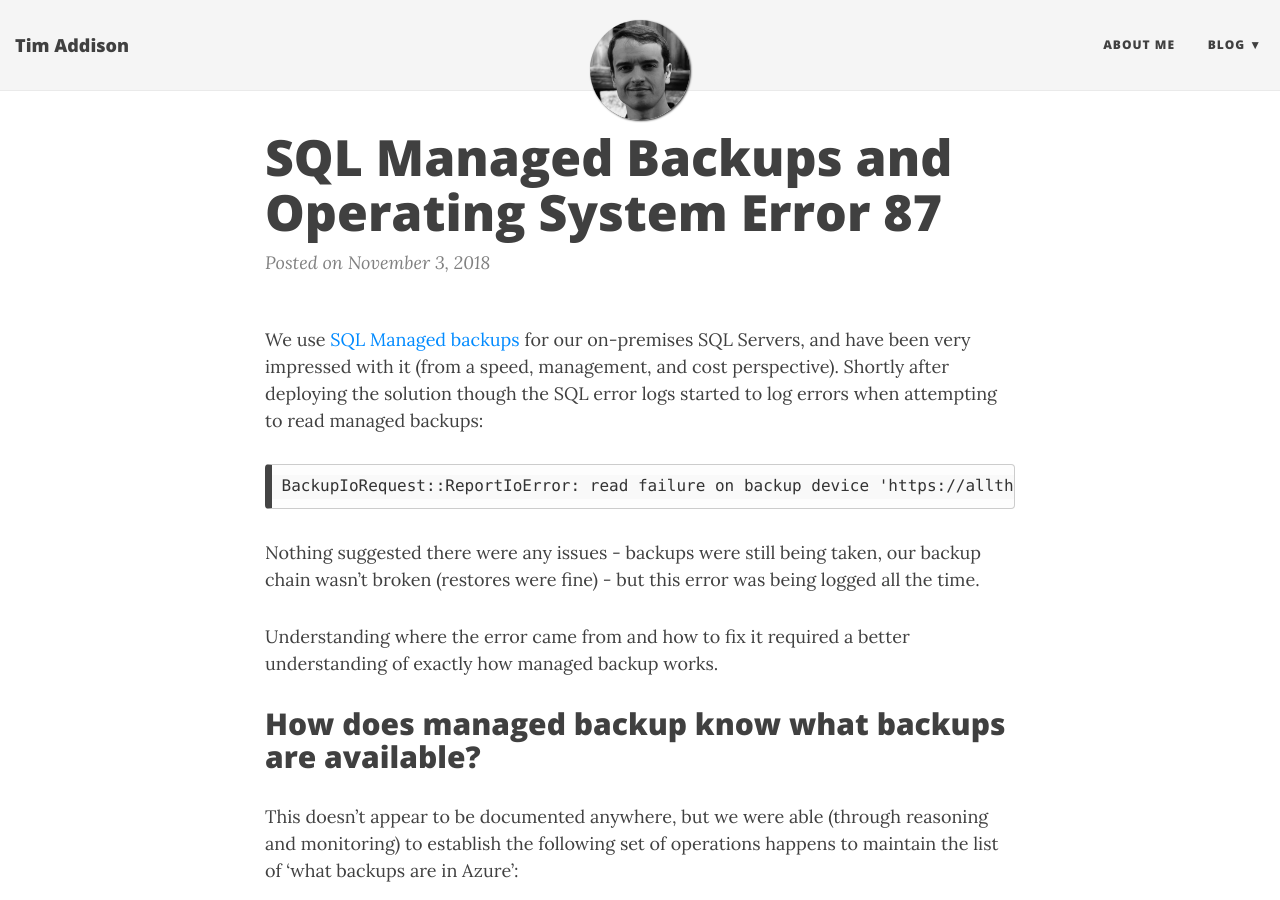
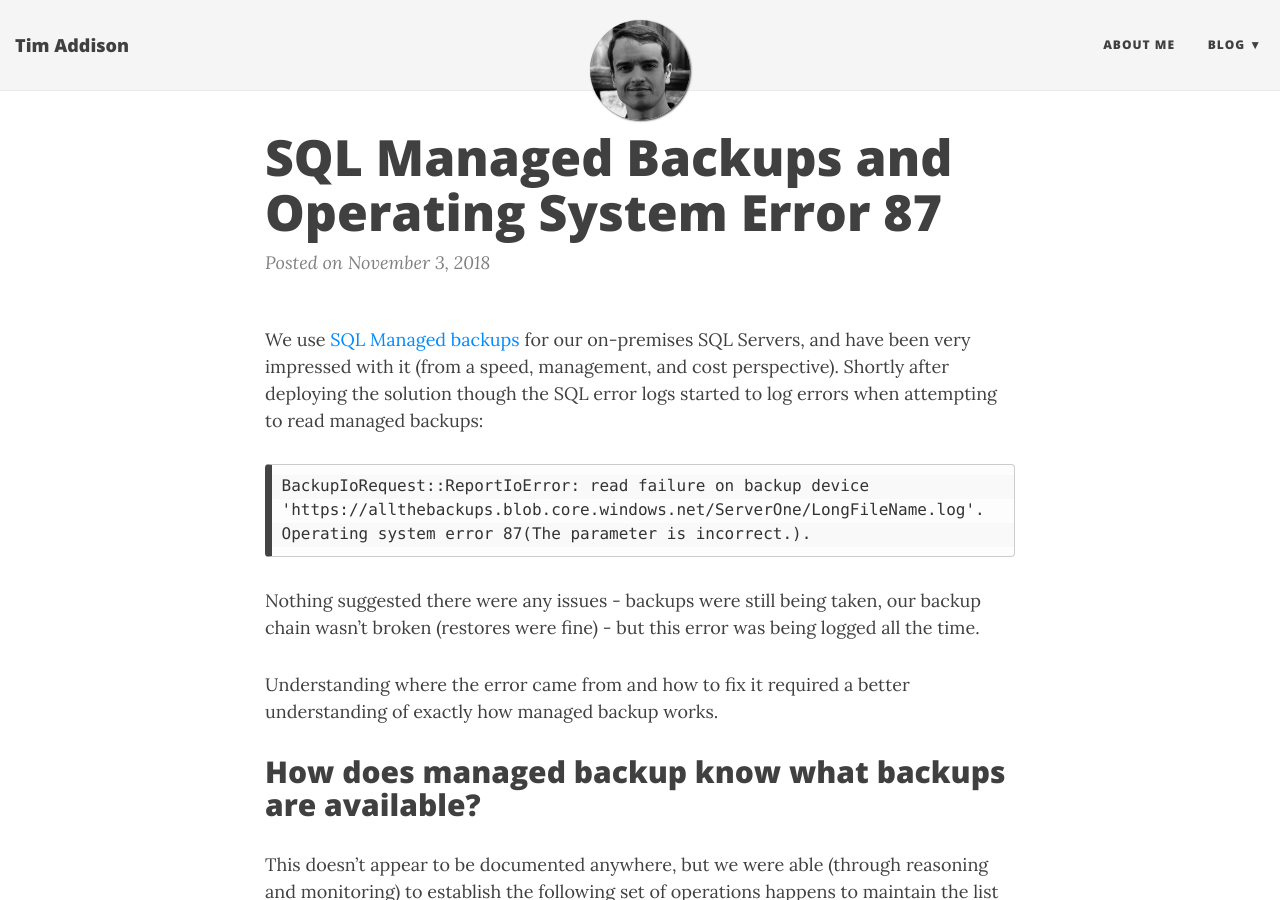
Before and after one commit to taddison/tjaddison.com, a Jekyll site: the page built from _posts/2018/2018-11-03-SQL-Managed-Backups-and-Operating-System-Error-87.md, in a window 1280 px wide and 900 px high. Built offline with Jekyll 4.4.1, drawn with Linux system fonts in a browser that asks for light colours; nearby versions of some CDN libraries; some of the changed lines change nothing that is shown.

Commit message:
Linebreaks in error message

````diff
--- a/_posts/2018/2018-11-03-SQL-Managed-Backups-and-Operating-System-Error-87.md
+++ b/_posts/2018/2018-11-03-SQL-Managed-Backups-and-Operating-System-Error-87.md
@@ -8,7 +8,9 @@ tags: [SQL, Azure]
 We use [SQL Managed backups] for our on-premises SQL Servers, and have been very impressed with it (from a speed, management, and cost perspective).  Shortly after deploying the solution though the SQL error logs started to log errors when attempting to read managed backups:
 
 ```
-BackupIoRequest::ReportIoError: read failure on backup device 'https://allthebackups.blob.core.windows.net/ServerOne/DatabaseOne_ac7caecc997f4cf192d3befba2ed00c4_11b995a1cb9a49d4a40d2bc2f181e17a_20180202100928+00.log'. Operating system error 87(The parameter is incorrect.).
+BackupIoRequest::ReportIoError: read failure on backup device
+'https://allthebackups.blob.core.windows.net/ServerOne/LongFileName.log'.
+Operating system error 87(The parameter is incorrect.).
 ```
 
 Nothing suggested there were any issues - backups were still being taken, our backup chain wasn't broken (restores were fine) - but this error was being logged all the time.
````
